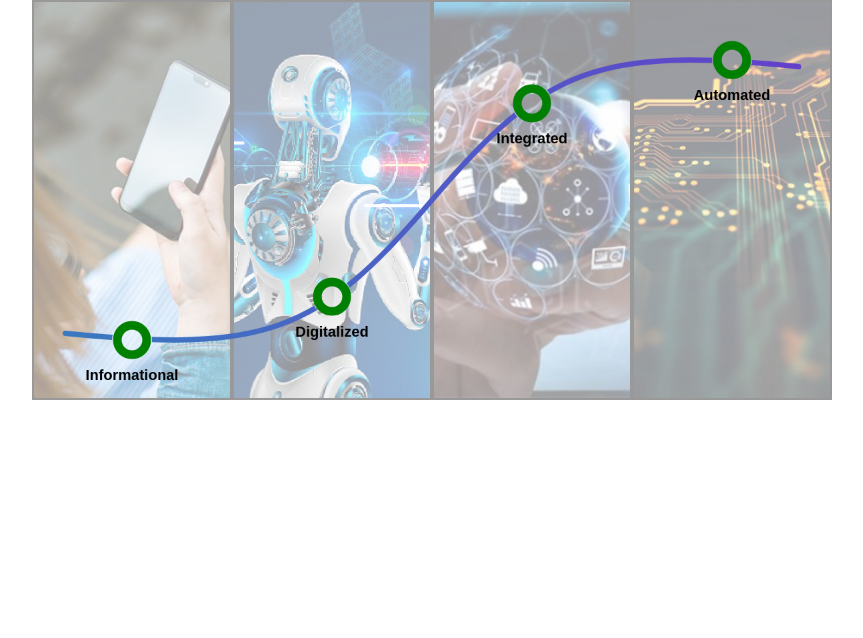
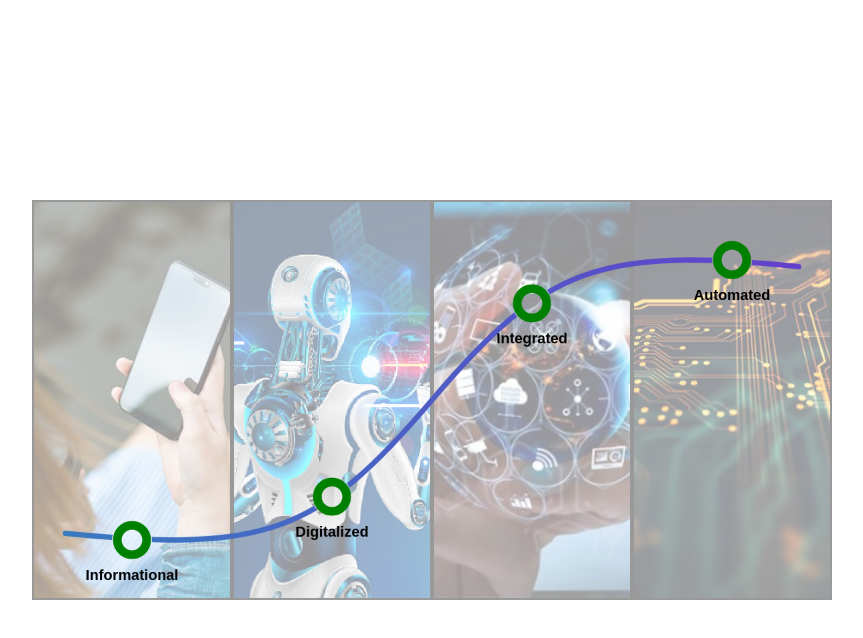
Before and after one commit to The-code-giant/curve-slider, a Next.js app: page / in a window 1280 px wide. Shown: the top 638 px of the page, without its empty margins (208-1071 px from the left). Built offline with nearby package versions, Linux system fonts and the light colour scheme.

Commit message:
animation added

```diff
--- a/Components/informational.jsx
+++ b/Components/informational.jsx
@@ -1,7 +1,8 @@
+import { useEffect } from 'react'
 import styles from '../styles/informational.module.css'
 export default function Informational(props){
     return(
-        <div className={styles.wrapper}>
+        <div id="abc" className={styles.wrapper}>
             <a className={styles.back} onClick={props.onBack} href="#">Back to Maturity Curve</a>
             <div>
                 <div>
--- a/pages/index.js
+++ b/pages/index.js
@@ -1,25 +1,21 @@
-import Head from 'next/head'
-import Image from 'next/image'
-import SingleElement from '../Components/singleElement';
 import styles from '../styles/curve.module.css'
 import Curve from '../Components/curve'
 import { useState } from 'react';
-import { render } from 'react-dom';
 import Informational from '../Components/informational';
 
 export default function Home() {
   const [comp,setComp] = useState("unset")
   function renderComponent(){
-    if(comp==="unset")
-      return;
-    else if(comp==="Informational")
-      return (<div className={styles.overlay}><Informational onBack={e=>{e.preventDefault(); setComp("unset")}}/></div>)
+    if(comp==="unset") /// we can add other conditions
+      return (<span className={styles.overlay}><Curve onClick={handleClick}/></span>)
+    else
+      return (<div className={styles.overlay}><Informational onBack={e=>setComp("unset")}/></div>)
   }
   function handleClick(e){
     setComp(e.name)
   }
   return (
-    <>
+    <div style={{display:'flex',alignItems:"center",height:"100vh"}}>
       <div className={styles.wrapper}>
         <div className={styles.img_cont}>
           <img src="/images/informational.jpg" />
@@ -36,10 +32,8 @@ export default function Home() {
         <div className={styles.img_cont}>
           <img src="/images/automated1.jpg" />
         </div>
-        <Curve onClick={handleClick}/>
         {renderComponent()}
       </div>
-
-    </>
+    </div>
   )
 }
--- a/styles/curve.module.css
+++ b/styles/curve.module.css
@@ -1,3 +1,12 @@
+@keyframes anim {
+    from {
+        opacity: 0.1;
+    }
+
+    to {
+        opacity: 1;
+    }
+}
 .overlay{
     position: absolute;
     transition: all 1s ease;
@@ -6,6 +15,10 @@
     top:0px;
     left: 0px;
     z-index: 2;
+    animation: anim 2s;
+}
+.overlay.active{
+    opacity: 1;
 }
 .canvas{
     width:100%;
@@ -25,7 +38,8 @@
     height: 400px;
     max-width: 80vw;
     max-height: 40vw;
-    margin:0px auto;
+    margin:auto auto;
+
 }
 
 .wrapper>div.img_cont{
```
